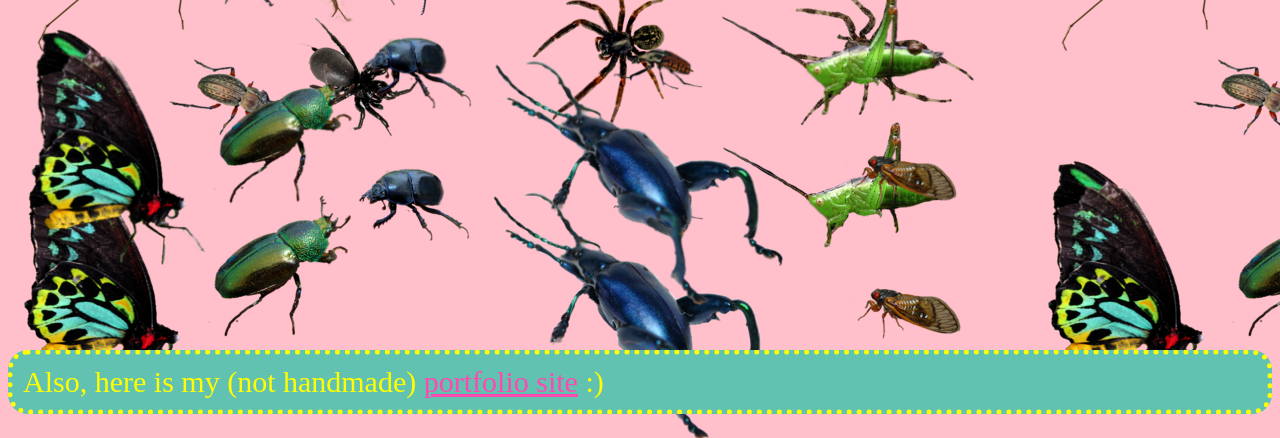
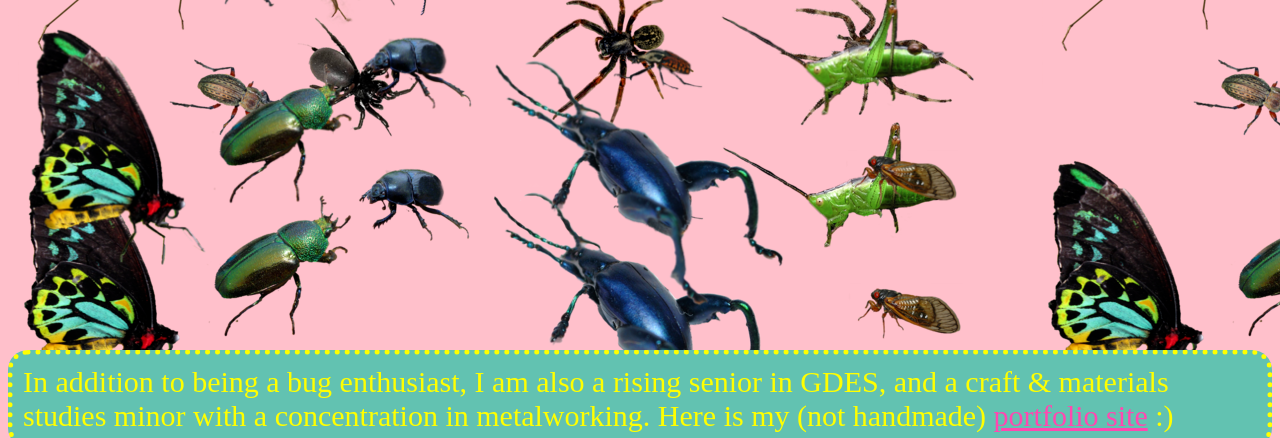
Before and after one commit to anyamckee/Anyas-handmade-web, a plain HTML site: page projects/introduction/index.html in a window 1280 px wide. Shown: the part 1598-2036 px from the top of the page. Drawn offline with Linux system fonts and the light colour scheme.

Commit message:
better intro

```diff
--- a/projects/introduction/index.html
+++ b/projects/introduction/index.html
@@ -17,7 +17,7 @@
           <li><a href="https://en.wikipedia.org/wiki/Luna_moth">Luna moth🦋</li></a>
         </ul>
         <img src="bugz.png">
-          <p>Also, here is my (not handmade) <a href="http://anyamckee.com/">portfolio site</a> :)</p>
+          <p>In addition to being a bug enthusiast, I am also a rising senior in GDES, and a craft & materials studies minor with a concentration in metalworking. Here is my (not handmade) <a href="http://anyamckee.com/">portfolio site</a> :)</p>
         </body>
         <img src="https://creaturesphere.files.wordpress.com/2016/08/rosymaple.png?w=450">
         <body>
```
